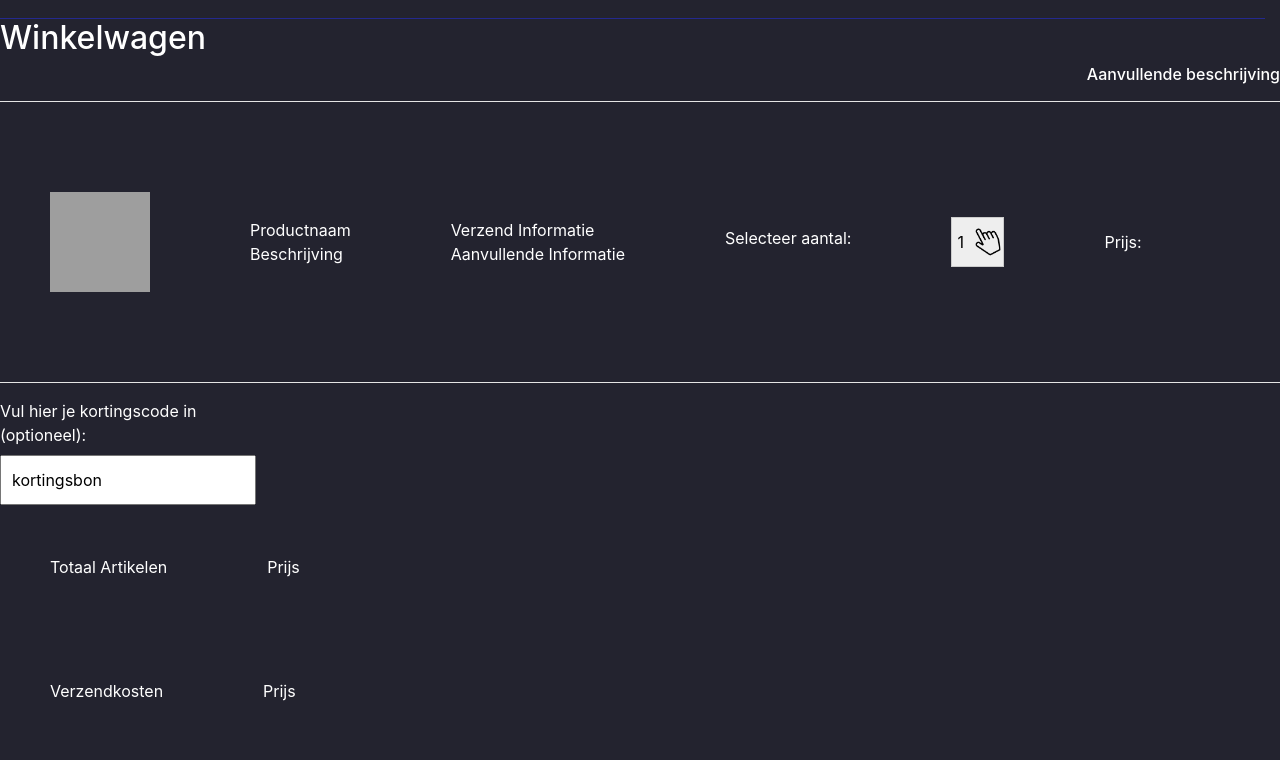
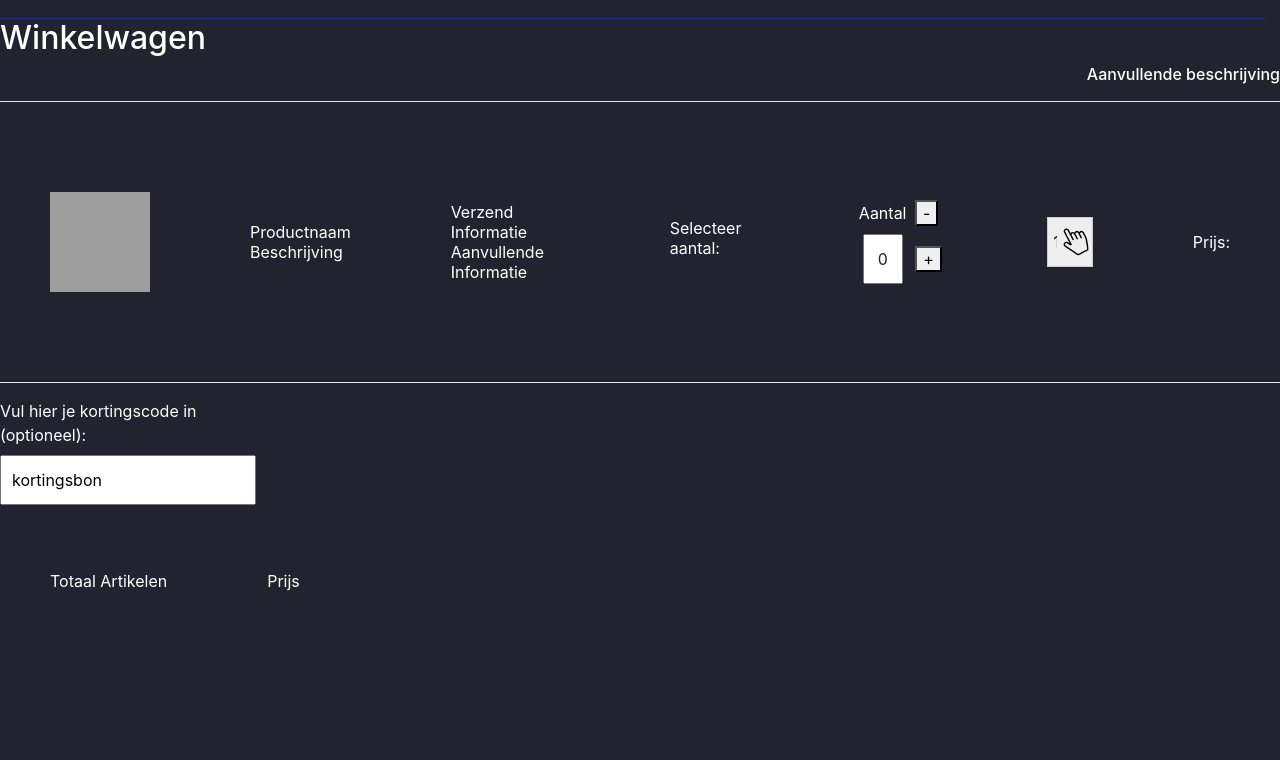
Before and after one commit to Juastin/NerdyGadgets, a PHP site: page /shoppingcart.php in a window 1280 px wide. Shown: the part 181-941 px from the top of the page. After the commit the page ends 772 px from the top, so only its background shows below. Run offline with PHP 8.4, Linux system fonts and the light colour scheme; data that the repository does not hold is empty; some libraries are stand-ins or nearby versions; some web fonts are replaced; grey boxes are pictures that could not be loaded.

Commit message:
layout van de buttons toegevoegd. Krijg alleen de javascript niet werkende.

```diff
--- a/Public/CSS/Style.css
+++ b/Public/CSS/Style.css
@@ -477,3 +477,17 @@ ul#ul-class-price li {
     background-color: #32CD32;
     font-weight: bold;
 }
+button.add {
+    margin: 4px;
+    cursor: pointer;
+}
+button.sub {
+    margin: 4px;
+    cursor: pointer;
+}
+input.field {
+    text-align: center;
+    width: 40px;
+    margin: 4px;
+    color: #23232F;
+}
--- /dev/null
+++ b/Public/JS/adjustbutton.js
@@ -0,0 +1,17 @@
+var total;
+// if user changes value in field
+$(".field").change(function() {
+    // maybe update the total here?
+}).trigger('change');
+
+$(".add").click(function() {
+    var target = $('.field', this.parentNode)[0];
+    target.value = +target.value + 1;
+});
+
+$(".sub").click(function() {
+    var target = $('.field', this.parentNode)[0];
+    if (target.value > 0) {
+        target.value = +target.value - 1;
+    }
+});
--- a/shoppingcart.php
+++ b/shoppingcart.php
@@ -1,11 +1,14 @@
+<head>
+    <script type='text/javascript' src='Public/JS/adjustbutton.js'></script>
+</head>
+<body>
 <?php
 $Connection = mysqli_connect("localhost", "root", "", "nerdygadgets");
 mysqli_set_charset($Connection, 'latin1');
 include __DIR__ . "/header.php";
 
 ?>
-
-<div>
+    <div>
 
     <header>
     <h2 style="text-align: left;">Winkelwagen</h2>
@@ -32,6 +35,14 @@ include __DIR__ . "/header.php";
 
             <td><label for="aantal">Selecteer aantal:</label></td>
 
+            <td>
+                <div id=field1>
+                    Aantal
+                    <button type="button" id="sub" class=sub>-</button>
+                    <input type="text" id="1" value=0 class=field>
+                    <button type="button" id="add" class=add>+</button>
+                </div>
+            </td>
             <td><select class="" name="Aantal" id="Aantal">
                 <option value="1">1</option>
                 <option value="2">2</option>
@@ -79,3 +90,4 @@ include "CartFuncties.php";
 $cart = GetCart();
 print_r($cart);
 ?>
+</body>
```
Also changed, not shown: adjustButton.php (added, +22 -0 lines).
